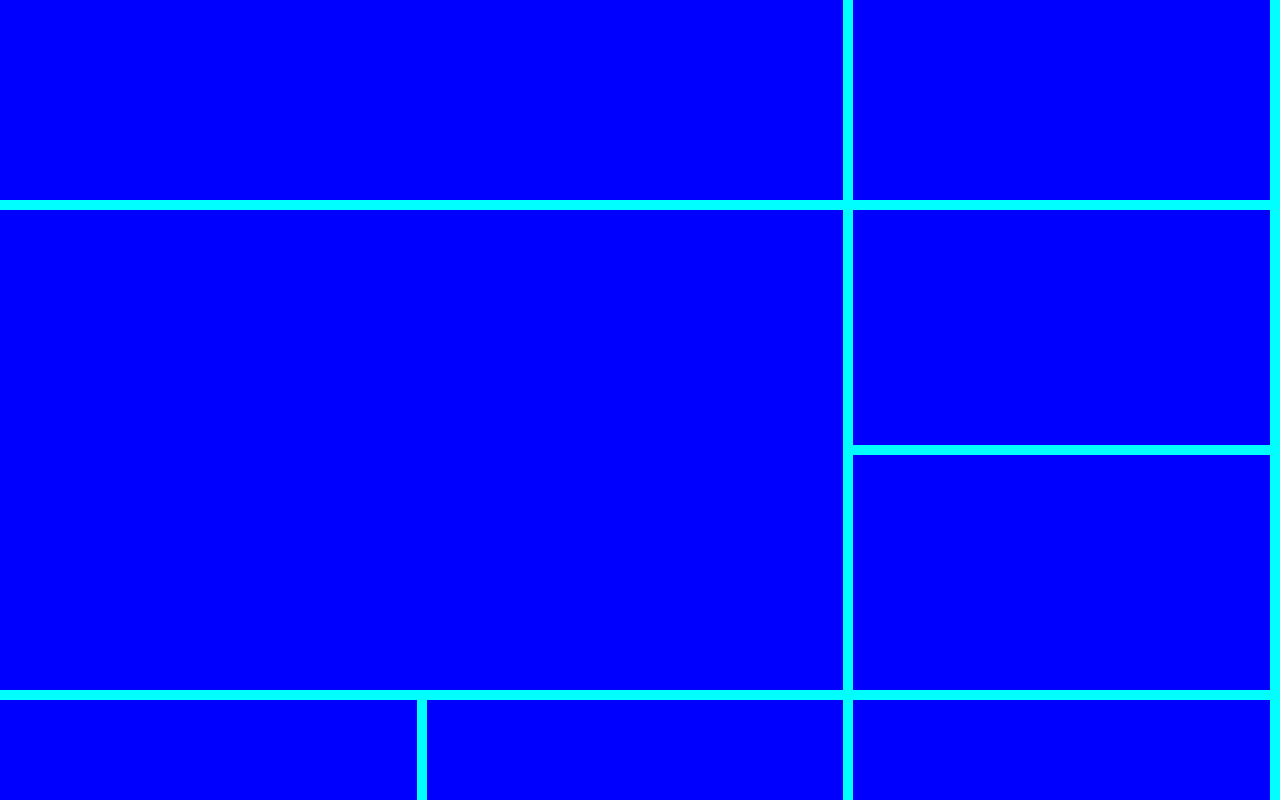
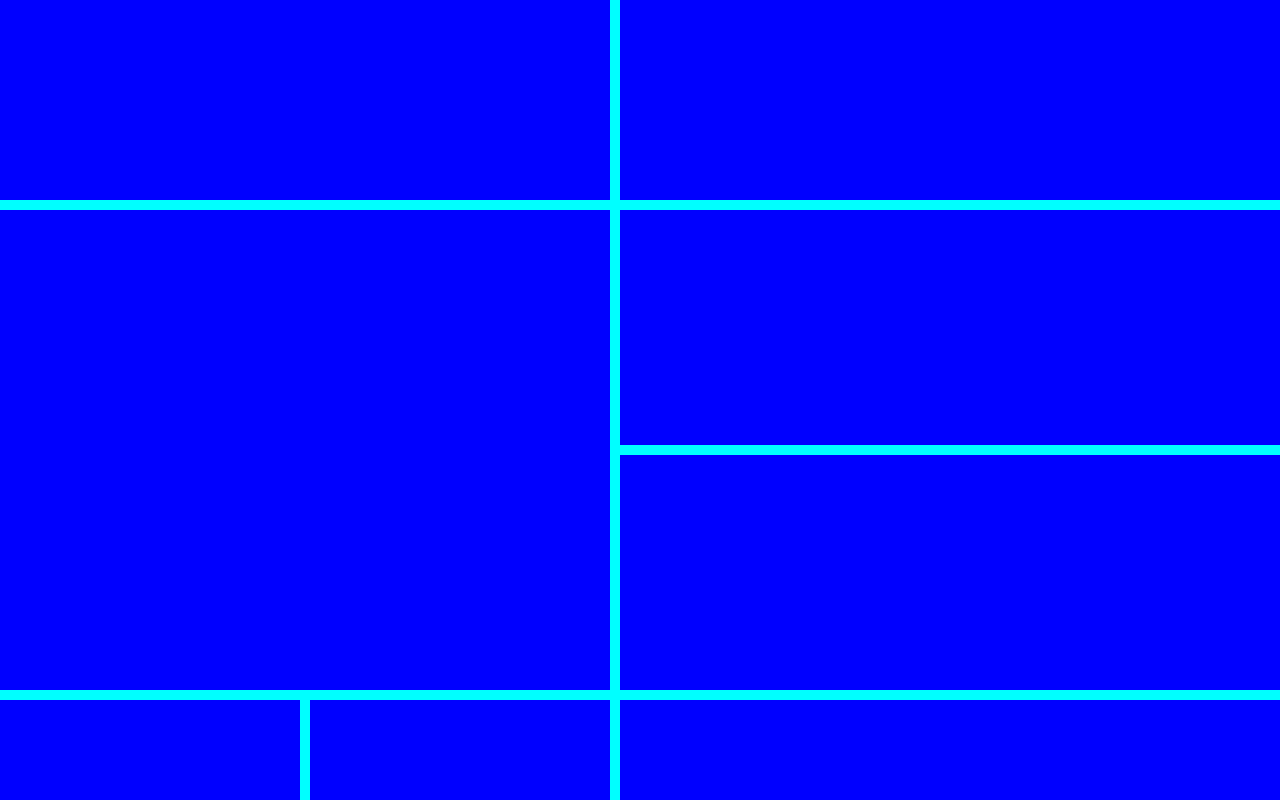
Before and after one commit to AleksandrSapunov/FEHomeWork, a plain HTML site: page gridforlesson2.html in a window 1280 px wide. Drawn offline with Linux system fonts and the light colour scheme.

Commit message:
next comit

```diff
--- a/GridExample/index.html
+++ b/gridforlesson2.html
@@ -66,7 +66,7 @@
       }
       .wrapper {
         display: grid;
-        grid-template-columns: 1fr 1fr 1fr auto;
+        grid-template-columns: 300px 300px auto;
         grid-template-rows: 200px 1fr 1fr 100px;
         grid-template-areas:
           "div1 div1 div2"
```
